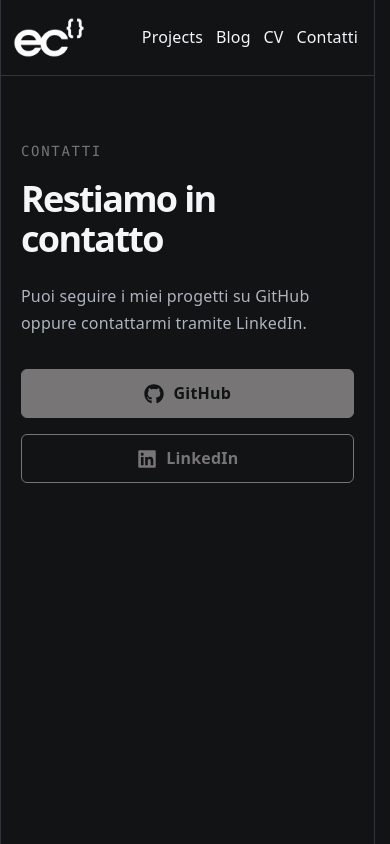
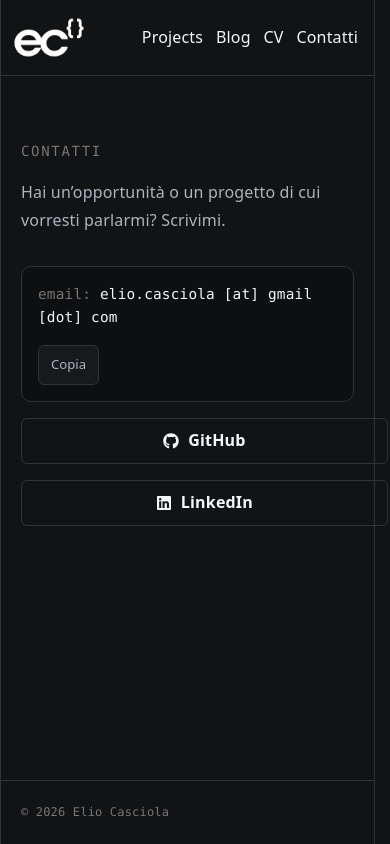
Before and after one commit to ElioCasciola/eliocasciola-dev, a React (Vite) app: page /contacts in a window 390 px wide. Built offline with nearby package versions, Linux system fonts and the light colour scheme.

Commit message:
Halved intro duration Updated Contacts page. Added footer. Descreased contacts buttons(Linkedin & GitHub) width

```diff
--- a/src/App.jsx
+++ b/src/App.jsx
@@ -8,6 +8,7 @@
 import Contacts from './pages/Contacts.jsx';
 import Blog from './pages/Blog.jsx';
 import BlogPost from './pages/BlogPost.jsx';
+import Footer from './components/Footer.jsx';
 
 function App() {
     const [showIntro, setShowIntro] = useState(true);
@@ -20,7 +21,7 @@
 
             <Navbar />
 
-            <main>
+            <main className="site-main">
                 <Routes>
                     <Route path="/" element={<Home />} />
                     <Route path="/projects" element={<Projects />} />
@@ -30,6 +31,8 @@
                     <Route path="/contacts" element={<Contacts />} />
                 </Routes>
             </main>
+
+            <Footer />
         </>
     );
 }
--- /dev/null
+++ b/src/components/Footer.css
@@ -0,0 +1,20 @@
+.site-footer {
+    padding: 1.5rem 2rem;
+    border-top: 1px solid var(--border);
+    color: var(--accent);
+    font-family: var(--mono);
+    font-size: 0.75rem;
+    text-align: left;
+}
+
+.site-footer__content {
+    width: 100%;
+    max-width: 900px;
+    margin: 0 auto;
+}
+
+@media (max-width: 600px) {
+    .site-footer {
+        padding: 1.25rem;
+    }
+}
--- /dev/null
+++ b/src/components/Footer.jsx
@@ -0,0 +1,13 @@
+import './Footer.css'
+
+function Footer() {
+    return (
+        <footer className="site-footer">
+            <div className="site-footer__content">
+                <p>© {new Date().getFullYear()} Elio Casciola</p>
+            </div>
+        </footer>
+    )
+}
+
+export default Footer
--- a/src/components/Intro.css
+++ b/src/components/Intro.css
@@ -6,7 +6,7 @@
     place-items: center;
     background: var(--bg);
     opacity: 1;
-    transition: opacity 700ms ease;
+    transition: opacity 350ms ease;
 }
 
 .intro-video {
--- a/src/components/Intro.jsx
+++ b/src/components/Intro.jsx
@@ -9,6 +9,10 @@
 
     function handleVideoEnd() {
         setIsExiting(true)
+    }
+
+    function handleVideoLoaded(event) {
+        event.currentTarget.playbackRate = 2
     }
 
     function handleTransitionEnd(event) {
@@ -30,6 +34,7 @@
                 autoPlay
                 muted
                 playsInline
+                onLoadedMetadata={handleVideoLoaded}
                 onEnded={handleVideoEnd}
                 onError={onFinish}
             >
--- a/src/index.css
+++ b/src/index.css
@@ -45,6 +45,11 @@
   box-sizing: border-box;
 }
 
+.site-main {
+  flex: 1;
+  width: 100%;
+}
+
 h1,
 h2 {
   font-family: var(--heading);
--- a/src/pages/Blog.jsx
+++ b/src/pages/Blog.jsx
@@ -20,7 +20,7 @@
                             </p>
 
                             <h2>
-                                <Link to={`/blog/${post.slug}`}>
+                                  <Link to={`/blog/${post.slug}`}>
                                     {post.title}
                                 </Link>
                             </h2>
--- a/src/pages/Contacts.css
+++ b/src/pages/Contacts.css
@@ -20,48 +20,98 @@
     line-height: 1.7;
 }
 
-.contacts-links {
+.contact-options {
+    max-width: 620px;
+    margin-top: 2rem;
+}
+
+.email-box {
+    display: flex;
+    align-items: center;
+    justify-content: space-between;
+    gap: 1rem;
+    padding: 0.55rem 0.6rem 0.55rem 1rem;
+    border: 1px solid var(--border);
+    border-radius: 10px;
+    background: #0d0f11;
+}
+
+.email-address {
+    color: var(--text-h);
+    font-family: var(--mono);
+    font-size: 0.9rem;
+    overflow-wrap: anywhere;
+}
+
+.email-label {
+    color: var(--accent);
+}
+
+.email-copy {
+    flex-shrink: 0;
+    padding: 0.45rem 0.75rem;
+    border: 1px solid var(--border);
+    border-radius: 6px;
+    color: var(--text);
+    background: #17191c;
+    font: inherit;
+    font-size: 0.82rem;
+}
+
+.email-copy:hover {
+    color: var(--text-h);
+    border-color: #5b6069;
+}
+
+.email-copy:focus-visible {
+    outline: 2px solid var(--text-h);
+    outline-offset: 3px;
+}
+
+.contacts-social {
     display: flex;
     flex-wrap: wrap;
     gap: 1rem;
-    margin-top: 2rem;
+    margin-top: 1rem;
 }
 
-.contact-link {
+.contacts-social a {
     display: inline-flex;
     align-items: center;
+    gap: 0.55rem;
     justify-content: center;
-    padding: 0.75rem 1.5rem;
-    border: 1px solid var(--accent);
+    min-width: 130px;
+    padding: 0.65rem 1rem;
+    border: 1px solid var(--border);
     border-radius: 6px;
-    color: var(--accent);
+    color: var(--text-h);
     font-weight: 600;
     text-decoration: none;
     transition:
-            background-color 200ms ease,
-            color 200ms ease,
-            transform 200ms ease;
-    gap: 0.6rem;
+        border-color 180ms ease,
+        color 180ms ease;
 }
 
-.contact-link:hover {
-    background-color: var(--accent-bg);
-    transform: translateY(-2px);
+.contacts-social a:hover {
+    border-color: #5b6069;
+    color: var(--text);
 }
 
-.contact-link:focus-visible {
-    outline: 2px solid var(--accent);
-    outline-offset: 4px;
+.contacts-social a:focus-visible {
+    outline: 2px solid var(--text-h);
+    outline-offset: 3px;
 }
 
-.contact-link--primary {
-    color: var(--bg);
-    background-color: var(--accent);
-}
-
-.contact-link--primary:hover {
-    color: var(--text-h);
-    background-color: var(--accent-border);
+.sr-only {
+    position: absolute;
+    width: 1px;
+    height: 1px;
+    padding: 0;
+    margin: -1px;
+    overflow: hidden;
+    clip: rect(0, 0, 0, 0);
+    white-space: nowrap;
+    border: 0;
 }
 
 @media (max-width: 600px) {
@@ -73,18 +123,21 @@
         font-size: 1rem;
     }
 
-    .contacts-links {
+    .email-box {
+        align-items: stretch;
+        flex-direction: column;
+        padding: 1rem;
+    }
+
+    .email-copy {
+        align-self: flex-start;
+    }
+
+    .contacts-social a {
+        width: 100%;
+    }
+
+    .contacts-social {
         flex-direction: column;
     }
-
-    .contact-link {
-        width: 100%;
-        box-sizing: border-box;
-    }
 }
-
-.contact-icon {
-    width: 1.25rem;
-    height: 1.25rem;
-    flex-shrink: 0;
-}
--- a/src/pages/Contacts.jsx
+++ b/src/pages/Contacts.jsx
@@ -1,44 +1,69 @@
+import { useState } from 'react'
 import { FaGithub, FaLinkedin } from 'react-icons/fa'
 import './Contacts.css'
 
 function Contacts() {
+    const [copied, setCopied] = useState(false)
+    const email = ['elio.casciola', 'gmail', 'com']
+        .join('@')
+        .replace('@com', '.com')
+
+    async function copyEmail() {
+        await navigator.clipboard.writeText(email)
+        setCopied(true)
+        window.setTimeout(() => setCopied(false), 2000)
+    }
+
     return (
-        <section
-            className="contacts-page"
-            aria-labelledby="contacts-title"
-        >
+        <section className="contacts-page" aria-labelledby="contacts-title">
             <div className="contacts-content">
                 <p className="section-label">Contatti</p>
-
-                <h1 id="contacts-title">
-                    Restiamo in contatto
-                </h1>
-
                 <p className="contacts-description">
-                    Puoi seguire i miei progetti su GitHub oppure
-                    contattarmi tramite LinkedIn.
+                    Hai un’opportunità o un progetto di cui vorresti parlarmi?
+                    Scrivimi.
                 </p>
 
-                <div className="contacts-links">
+                <div className="contact-options">
+                    <div className="email-box">
+                        <code className="email-address">
+                            <span className="email-label">email:</span>{' '}
+                            elio.casciola <span aria-hidden="true">[at]</span>
+                            <span className="sr-only">chiocciola</span>{' '}
+                            gmail <span aria-hidden="true">[dot]</span>
+                            <span className="sr-only">punto</span> com
+                        </code>
+
+                        <button
+                            className="email-copy"
+                            type="button"
+                            onClick={copyEmail}
+                        >
+                            {copied ? '✓ Copiata' : 'Copia'}
+                        </button>
+                    </div>
+
+                    <p className="sr-only" aria-live="polite">
+                        {copied ? 'Indirizzo email copiato.' : ''}
+                    </p>
+
+                    <div className="contacts-social">
                         <a
-                        className="contact-link contact-link--primary"
                             href="https://github.com/ElioCasciola"
                             target="_blank"
                             rel="noreferrer"
                         >
-                        <FaGithub className="contact-icon" aria-hidden="true" />
+                            <FaGithub aria-hidden="true" />
                             <span>GitHub</span>
                         </a>
-
                         <a
-                        className="contact-link"
                             href="https://www.linkedin.com/in/eliocasciola/"
                             target="_blank"
                             rel="noreferrer"
                         >
-                        <FaLinkedin className="contact-icon" aria-hidden="true" />
+                            <FaLinkedin aria-hidden="true" />
                             <span>LinkedIn</span>
                         </a>
+                    </div>
                 </div>
             </div>
         </section>
```
Lines whose indentation alone changed are shown as unchanged.
